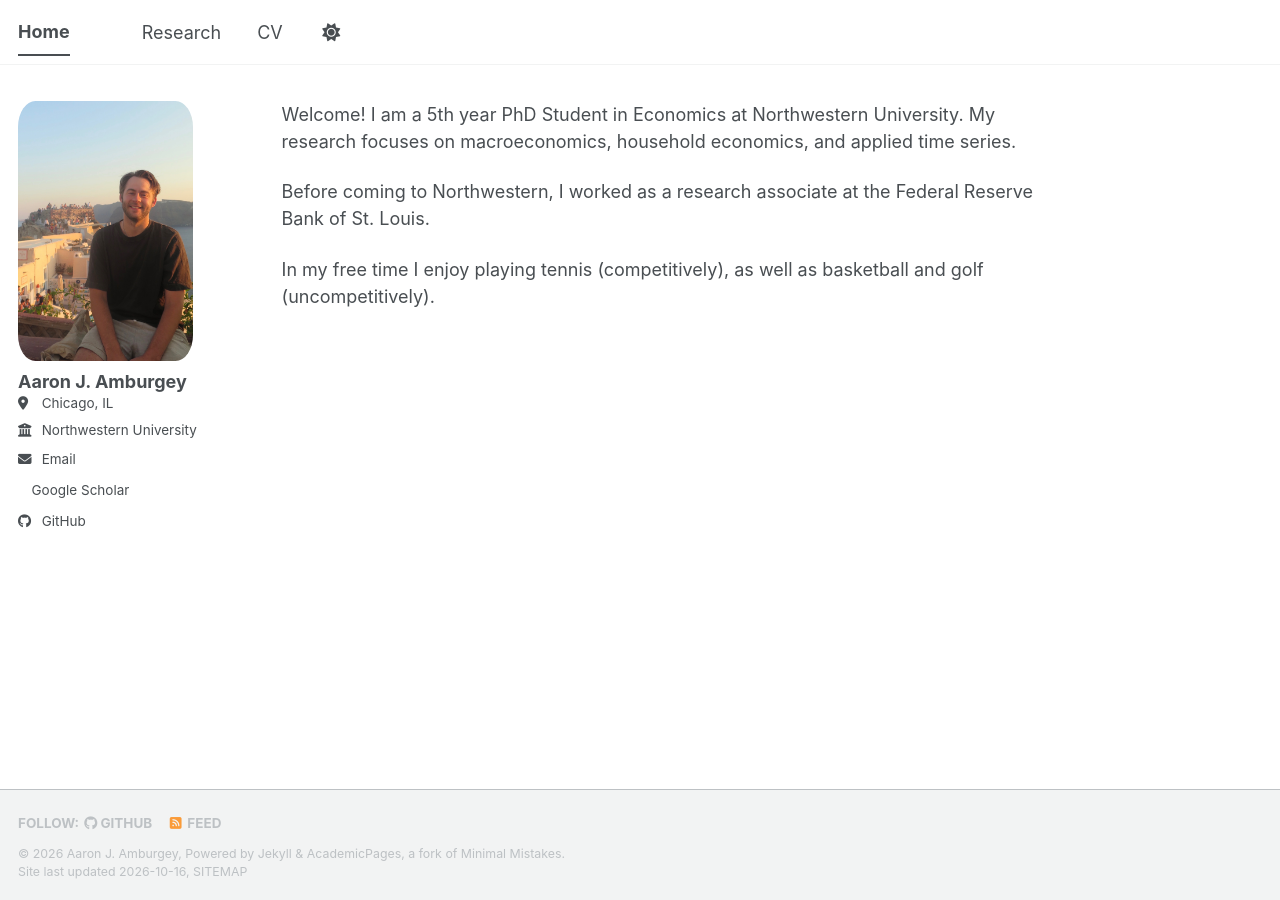
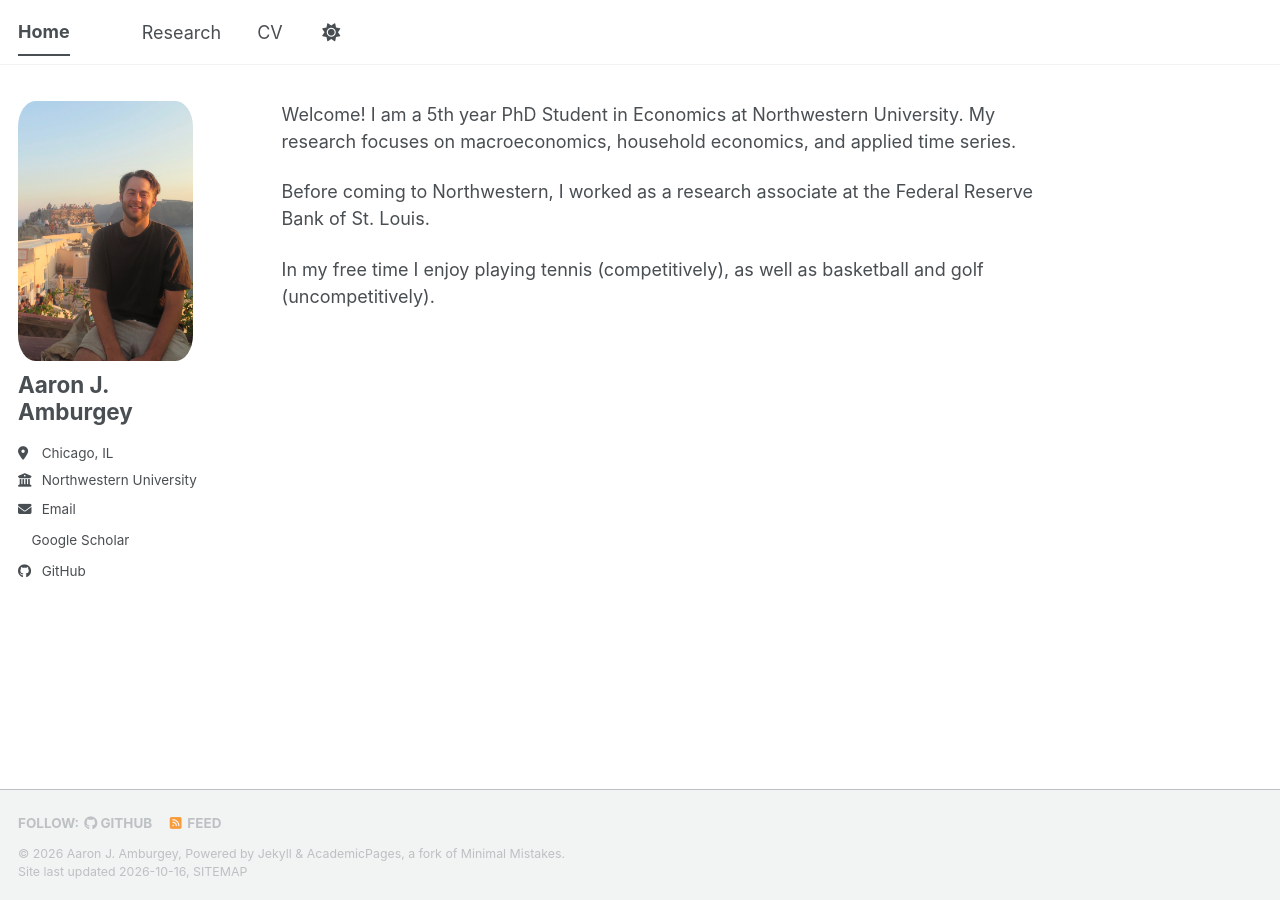
Before and after one commit to ajamburgey/ajamburgey.github.io, a Jekyll site: the page built from _pages/about.md, in a window 1280 px wide. Built offline with Jekyll 4.4.1, drawn with Linux system fonts in a browser that asks for light colours; a style sheet for code colours, icons or effects is not loaded.

Commit message:
Prevent horizontal overflow by allowing social links to wrap; restore vertical spacing under author name and push follow block down slightly

```diff
--- a/_sass/layout/_sidebar.scss
+++ b/_sass/layout/_sidebar.scss
@@ -180,16 +180,17 @@
 }
 
 .author__name {
-  margin: 0;
+  margin: 0 0 1rem 0; /* increase spacing below the name so location sits lower */
+  font-size: $type-size-4;
 
   @include breakpoint($large) {
     margin-top: 10px;
-    margin-bottom: 10px;
+    margin-bottom: 1rem; /* keep the same spacing on large screens */
   }
 }
 .sidebar .author__name {
   font-family: $sans-serif;
-  font-size: $type-size-5;
+  font-size: $type-size-4;
 }
 
 .sidebar .author__desktop {
@@ -225,15 +226,17 @@
   z-index: 10;
   position: relative;
   cursor: pointer;
+  margin-top: 0.5rem; /* push the follow block down a bit */
+
+  @include breakpoint($large) {
+    display: block;
+    margin-top: 1rem;
+  }
 
   li:last-child {
     a {
       margin-bottom: 0;
     }
-  }
-
-  @include breakpoint($large) {
-    display: block;
   }
 
   button {
@@ -304,7 +307,7 @@
   }
 
   li {
-    white-space: nowrap;
+    white-space: normal; /* allow wrapping so long org names don't cause horizontal scroll */
   }
 
   a {
@@ -316,6 +319,8 @@
     color: inherit;
     font-size: $type-size-5;
     text-decoration: none;
+    word-break: break-word;
+    overflow-wrap: anywhere;
 
     &:hover {
       text-decoration: underline;
```
